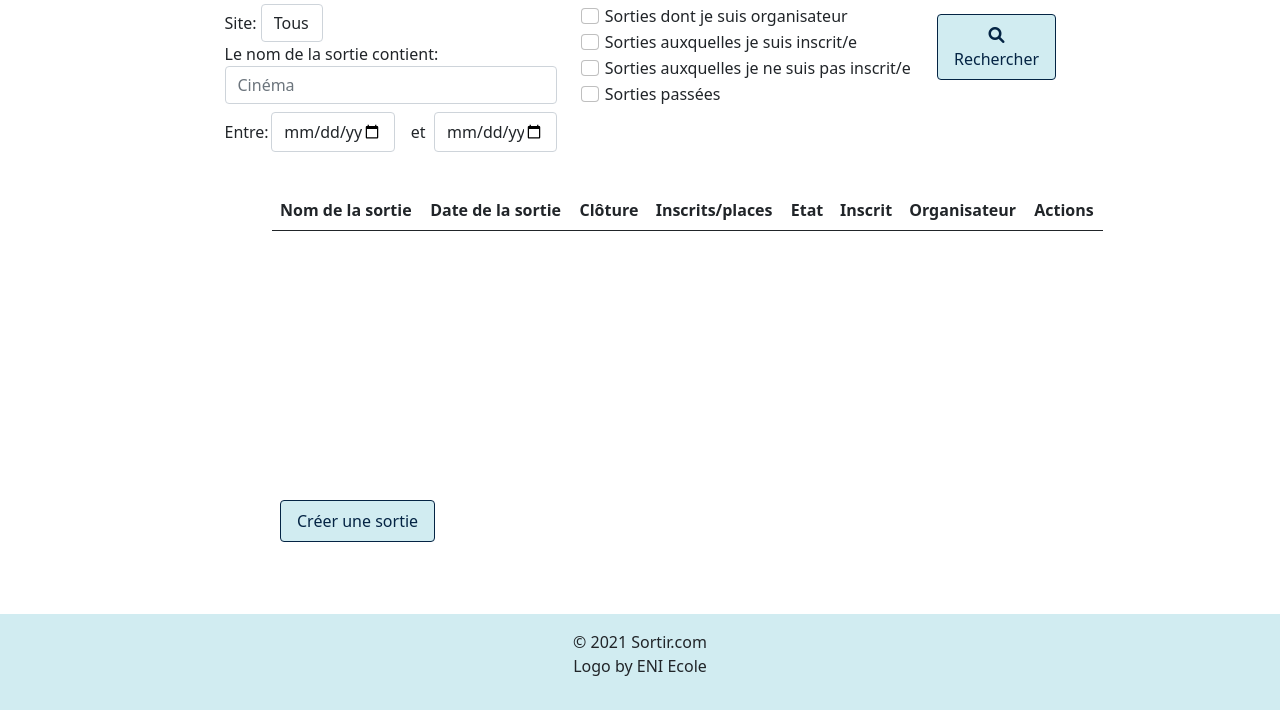
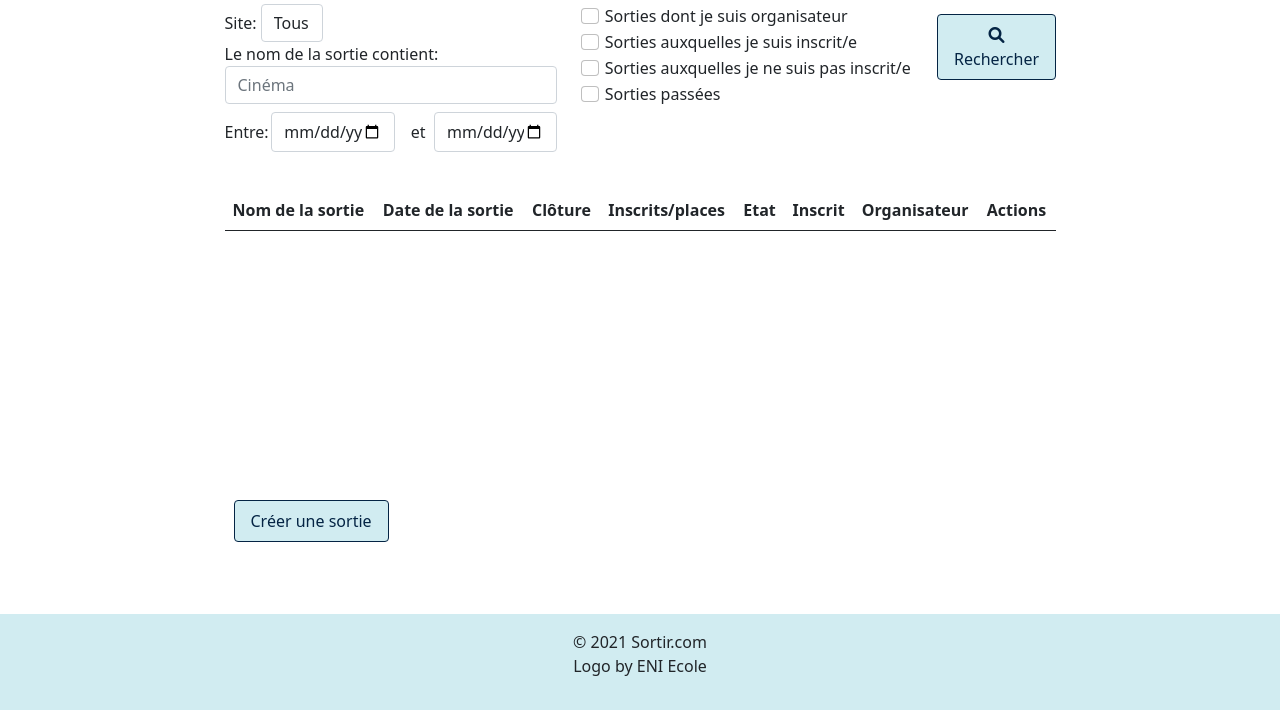
Before and after one commit to chloeRgit/SortirEniApp, a Symfony app: template templates/main/index.html.twig in a window 1280 px wide. Shown: the part 238-948 px from the top of the page. Run offline with Twig, Linux system fonts and the light colour scheme; the template is opened without the code that fills it, so the values that code supplies are empty; some libraries are stand-ins or nearby versions.

Commit message:
Front accueil ok

```diff
--- a/templates/main/index.html.twig
+++ b/templates/main/index.html.twig
@@ -6,7 +6,7 @@
         <div class="col-lg-6">
             <h1 class="titlefiltre">Filtrer les sorties</h1>
         </div>
-        <div class="offset-1 col-lg-6 connectinfo ">
+        <div class=" col-lg-6 connectinfo ">
             Date du jour: {{ "now"|date("m/d/Y") }}</br>
             Participant: {{ user.nom }}  {{ user.prenom }}
         </div>
@@ -101,7 +101,7 @@
     </div>
 </div>
 <div class="row">
-    <div class="table-wrapper-scroll-y tab-scrollbar offset-1 col-9 blocktableau">
+    <div class="table-wrapper-scroll-y tab-scrollbar  col-9 blocktableau">
     <table class="table  table-striped mb-0">
         <thead>
         <tr>
@@ -232,7 +232,7 @@
             </table>
         </div>
     <div class="row">
-    <div class="offset-1 col-9">
+    <div class=" col-9">
         <button class="btn btn-action">
             <a href="{{ path('app_sortie')}}"></a>
                 Créer une sortie
```
